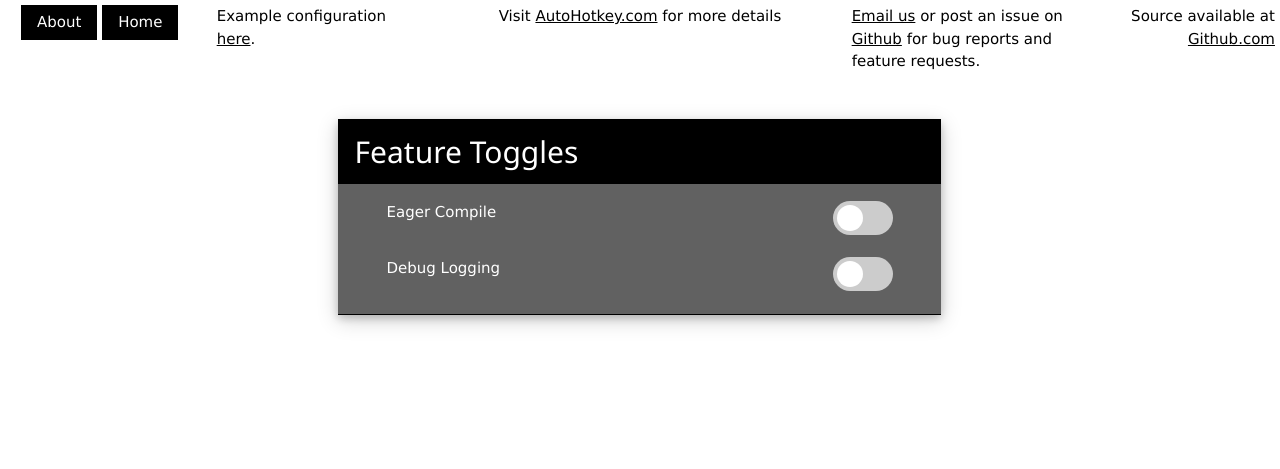
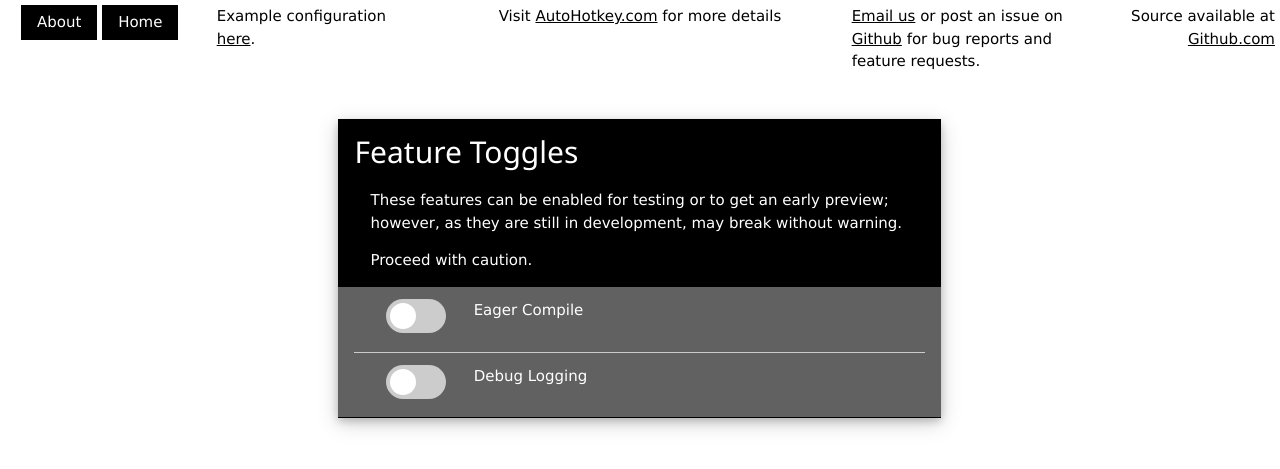
Before and after one commit to mshafer1/AHK-generator, a Jekyll site: the page built from feature_toggles.html, in a window 1280 px wide. Shown: the top 469 px of the page. Built offline with Jekyll 4.4.1, drawn with Linux system fonts in a browser that asks for light colours; nearby versions of some CDN libraries.

Commit message:
cleanup toggles pages

```diff
--- a/feature_toggles.html
+++ b/feature_toggles.html
@@ -4,6 +4,7 @@ layout: basic
 
 
 <div class="w3-container w3-padding">&nbsp;</div>
+
 <div class="w3-row">
     <div class="w3-quarter w3-container">
         &nbsp;
@@ -12,22 +13,26 @@ layout: basic
         <div class="w3-card-4 w3-dark-grey">
             <header class="w3-container w3-black w3-text-white">
                 <h2>Feature Toggles</h2>
+                <div class="w3-margin-left">
+                    <p>These features can be enabled for testing or to get an early preview;<br/>however, as they are still in development, may break without warning.</p>
+                    <p>Proceed with caution.</p>
+                </div>
             </header>
 
             <div class="w3-container">
 
                 {% for toggle in site.data.feature_toggles %}{% unless toggle.hidden %}
-                <div class="w3-row-padding w3-margin" title="{{ toggle.description }}">
-                    <div class="w3-col s6">{{ toggle.name }}</div>
-                    <div class="w3-col s6">
-                        <div class="w3-bar-item" style="float:right">
+                <div class="w3-row-padding w3-padding-large {% unless forloop.first %}w3-border-top{% endunless %}" title="{{ toggle.description }}">
+                    <div class="w3-col s2">
+                        <div class="w3-bar-item">
                             <label class="rounded_switch" >
                                 <input type="checkbox" id="chbox_{{toggle.code_key}}" class="js_chbox"
-                                    name="{{toggle.code_key}}" {% if toggle.default %}checked{% endif %}>
+                                name="{{toggle.code_key}}" {% if toggle.default %}checked{% endif %}>
                                 <span class="slider round"></span>
                             </label>
                         </div>
                     </div>
+                    <div class="w3-col s10">{{ toggle.name }}</div>
                 </div>{% endunless %}
                 {% endfor %}
 
```
